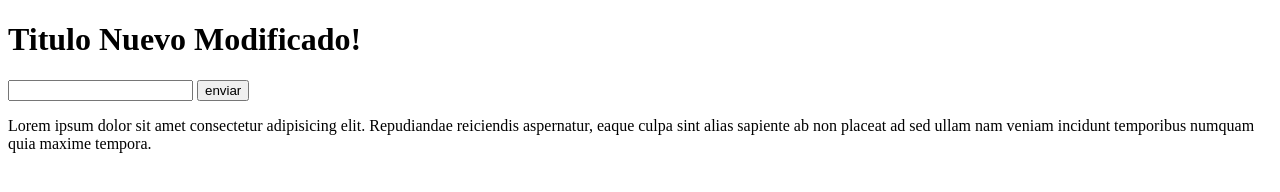
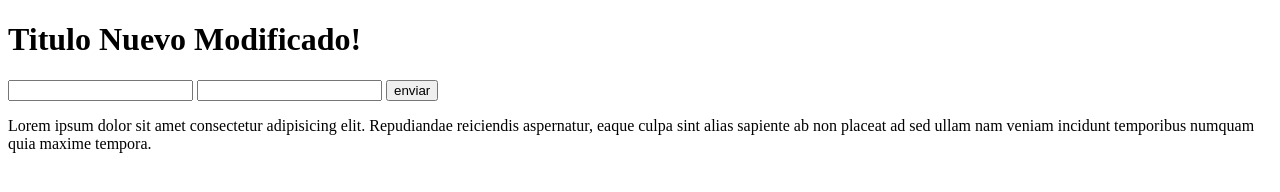
Before and after one commit to Elvira2021/hello-world-git, a plain HTML site: page index.html in a window 1280 px wide. Drawn offline with Linux system fonts and the light colour scheme.

Commit message:
agregue imput secondName al form del index

```diff
--- a/index.html
+++ b/index.html
@@ -11,6 +11,7 @@
 
     <form action="#" method="get">
         <input type="text" name="firstName" id="firstName">
+        <input type="text" name="secondName" id="secondName">
         <input type="button" value="enviar">
     </form>
 
```
